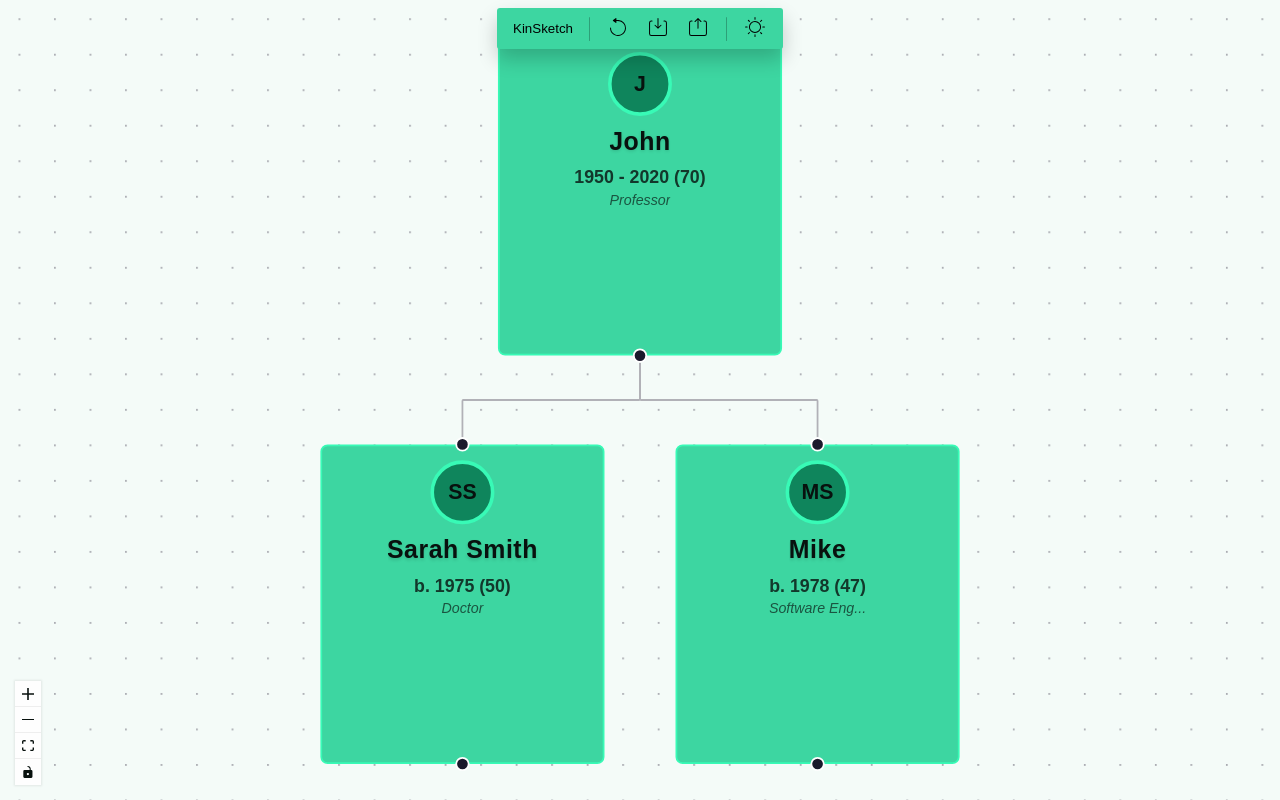
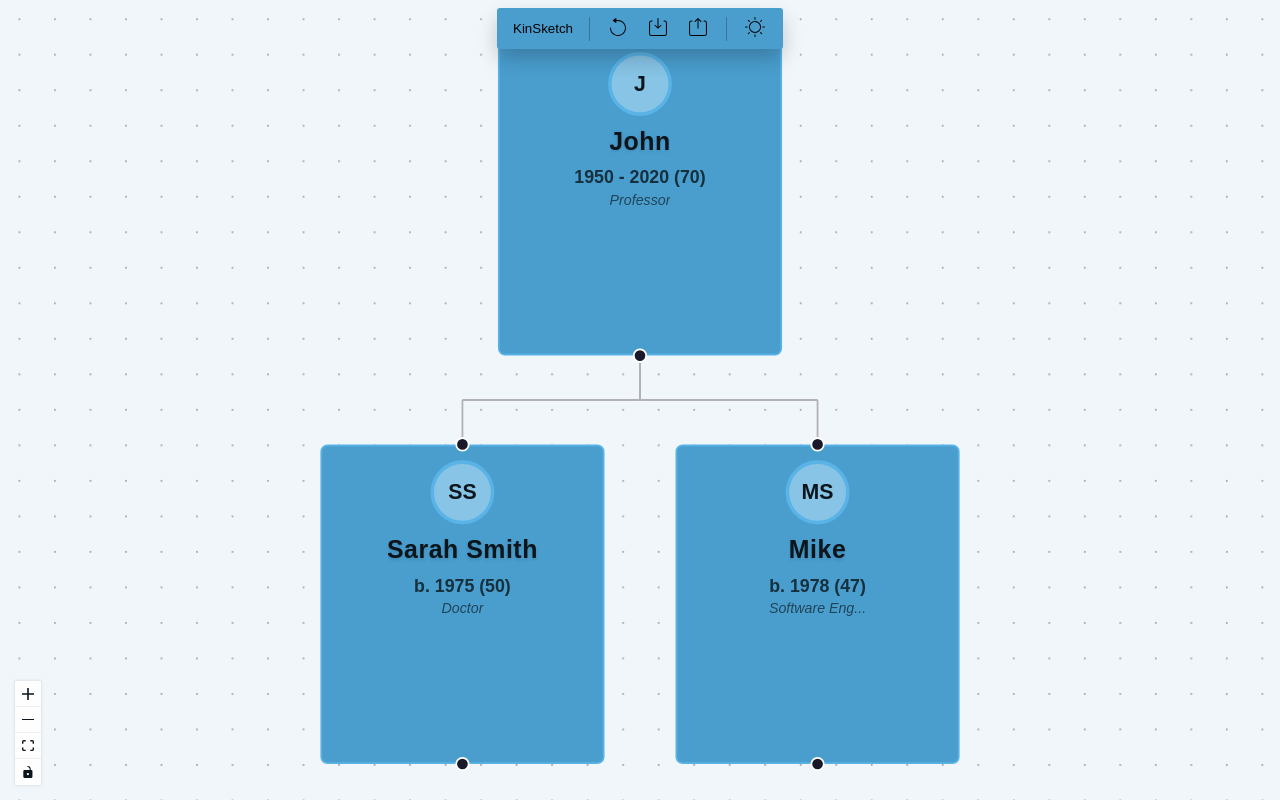
Before and after one commit to repeatyourselfpls/family-tree-v2, a React (Vite) app: page / in a window 1280 px wide. Built offline with nearby package versions, Linux system fonts and the light colour scheme.

Commit message:
bug fixes?

```diff
--- a/src/App.tsx
+++ b/src/App.tsx
@@ -152,31 +152,34 @@ function App() {
         );
       }
 
-      if (n.parent && n.parent.spouse) {
+      const isChildNodeWithSingleParent = n.parent && !n.isSpouse;
+      const isChildNodeWithTwoParents =
+        n.parent && !n.isSpouse && n.parent.spouse;
+      if (isChildNodeWithTwoParents) {
         // Add bridge to descendants
         calculatedEdges.push(
           {
-            id: `${n.parent.name}Bridge-${n.name}`,
-            source: `${n.parent.name}Bridge`,
+            id: `${n.parent!.name}Bridge-${n.name}`,
+            source: `${n.parent!.name}Bridge`,
             target: n.name,
             sourceHandle: 'childrenSource', // From bottom of bridge
             type: 'smoothstep',
           },
           // edge through the bridge
           {
-            id: `${n.parent.name}BridgeSource-${n.parent.name}BridgeTarget`,
-            source: n.parent.name + 'Bridge',
-            target: n.parent.name + 'Bridge',
+            id: `${n.parent!.name}BridgeSource-${n.parent!.name}BridgeTarget`,
+            source: n.parent!.name + 'Bridge',
+            target: n.parent!.name + 'Bridge',
             sourceHandle: 'childrenSource', // From bottom bridge
             targetHandle: 'spouseTarget', // To top bridge
             type: 'straight',
           },
         );
-      } else if (n.parent) {
+      } else if (isChildNodeWithSingleParent) {
         // Add the connection from the parent
         calculatedEdges.push({
-          id: `${n.parent.name}-${n.name}`,
-          source: n.parent.name,
+          id: `${n.parent!.name}-${n.name}`,
+          source: n.parent!.name,
           target: n.name,
           type: 'smoothstep',
         });
--- a/src/TreeModel/TreeNode.ts
+++ b/src/TreeModel/TreeNode.ts
@@ -475,12 +475,21 @@ export class TreeNode {
         else if (key === 'pic') personData.profilePicture = value;
       }
 
+      const spouseNode =
+        spouseName !== null ? new TreeNode(spouseName, [], null, {}) : null;
+
       const node = new TreeNode(
         nodeName,
         [],
-        spouseName !== null ? new TreeNode(spouseName, []) : null,
+        spouseNode,
         Object.keys(personData).length > 0 ? personData : undefined,
       );
+
+      if (spouseNode !== null) {
+        spouseNode.isSpouse = true;
+        spouseNode.parent = node;
+      }
+
       i += 1;
 
       while (i < items.length && items[i] !== '#') {
@@ -521,6 +530,7 @@ export class TreeNode {
       if (obj.spouse) {
         const spouseNode = new TreeNode(obj.spouse, []);
         spouseNode.isSpouse = true;
+        spouseNode.parent = node;
         node.spouse = spouseNode;
       }
 
--- a/src/components/Sidebar.tsx
+++ b/src/components/Sidebar.tsx
@@ -71,7 +71,7 @@ export default function Sidebar({ sidebarState }: SidebarProps) {
           <h4>Relationships</h4>
           <SpouseField node={node} />
           <DescendantsList
-            parent={node}
+            parent={node.isSpouse ? node.parent! : node}
             onNavigate={(child) =>
               setSidebarState({
                 selectedNode: { nodeRef: child },
--- a/src/index.css
+++ b/src/index.css
@@ -1,90 +1,24 @@
 :root[data-theme='light'] {
-  /* Core colors */
-  --text: #08110e;
-  --node-text: #08110e;
-  --background: #f4fbf8;
-  --background-rgb: rgba(244, 251, 248);
+  --text: #0b151b;
+  --background: #f0f6fa;
+  --primary: #499ece;
+  --secondary: #87c4e6;
+  --accent: #59b3e6;
 
-  /* Primary palette with hover states */
-  --primary: #3dd6a1;
-  --primary-hover: #2ec491;
-  --primary-soft: #e8faf3;
-
-  /* Secondary palette */
-  --secondary: #0f855c;
-  --secondary-soft: #a8d5c3;
-
-  /* Accent colors */
-  --accent: #38fab6;
-
-  /* Text hierarchy */
-  --text-primary: #1a1f1d;
-  --text-secondary: #546660;
-  --text-tertiary: #8b9994;
-
-  /* Surface colors for layered depth */
-  --surface-1: #ffffff;
-  --surface-2: #f8fffe;
-  --surface-3: #f0f7f5;
-
-  /* Shadows*/
-  --shadow-sm: 0 1px 3px rgba(0, 0, 0, 0.06);
-  --shadow-md: 0 4px 6px rgba(0, 0, 0, 0.07);
-  --shadow-lg: 0 10px 15px rgba(0, 0, 0, 0.1);
-  --shadow-xl: 0 20px 25px rgba(0, 0, 0, 0.1);
-
-  /* Interactive states */
-  --focus-ring: 0 0 0 3px rgba(61, 214, 161, 0.2);
-  --hover-overlay: rgba(61, 214, 161, 0.05);
-
-  /* Existing variables */
   --navbar-divider: #000000;
   --navbar-shadow: rgba(0, 0, 0, 0.2);
   --error: rgb(250, 168, 182);
 }
 
 :root[data-theme='dark'] {
-  /* Core colors */
-  --text: #eef7f4;
-  --node-text: #eef7f4;
-  --background: #040b08;
-  --background-rgb: rgba(4, 11, 8);
+  --text: #e6eff5;
+  --background: #050b0f;
+  --primary: #3084b5;
+  --secondary: #185677;
+  --accent: #1971a4;
 
-  /* Primary palette */
-  --primary: #29c28c;
-  --primary-hover: #1ea673;
-  --primary-soft: #0a3326;
-
-  /* Secondary palette */
-  --secondary: #0f855c;
-  --secondary-soft: #1a4d3a;
-
-  /* Accent */
-  --accent: #05c783;
-
-  /* Text hierarchy */
-  --text-primary: #eef7f4;
-  --text-secondary: #a8bfb6;
-  --text-tertiary: #6b8078;
-
-  /* Surface colors for dark mode */
-  --surface-1: #0e1512;
-  --surface-2: #0a0f0d;
-  --surface-3: #12201a;
-
-  /* Shadows for dark mode */
-  --shadow-sm: 0 1px 3px rgba(0, 0, 0, 0.2);
-  --shadow-md: 0 4px 6px rgba(0, 0, 0, 0.3);
-  --shadow-lg: 0 10px 15px rgba(0, 0, 0, 0.4);
-  --shadow-xl: 0 20px 25px rgba(0, 0, 0, 0.5);
-
-  /* Interactive states */
-  --focus-ring: 0 0 0 3px rgba(41, 194, 140, 0.3);
-  --hover-overlay: rgba(41, 194, 140, 0.1);
-
-  /* Existing variables */
   --navbar-divider: #000000;
-  --navbar-shadow: rgba(255, 255, 255, 0.15);
+  --navbar-shadow: rgba(0, 0, 0, 0.2);
   --error: rgb(250, 168, 182);
 }
 
@@ -401,7 +335,7 @@ body {
   font-weight: 700;
   line-height: 1.1;
   margin-bottom: 6px;
-  color: var(--node-text);
+  color: var(--text);
   text-shadow: 0 1px 2px rgba(0, 0, 0, 0.15);
   letter-spacing: 0.3px;
 
@@ -413,7 +347,7 @@ body {
 .node-age {
   font-size: 10px;
   font-weight: 600;
-  color: var(--node-text);
+  color: var(--text);
   margin-bottom: 3px;
   opacity: 0.8;
 }
@@ -422,7 +356,7 @@ body {
   font-size: 8px;
   font-weight: 400;
   font-style: italic;
-  color: var(--node-text);
+  color: var(--text);
   line-height: 1;
   opacity: 0.65;
 
```
